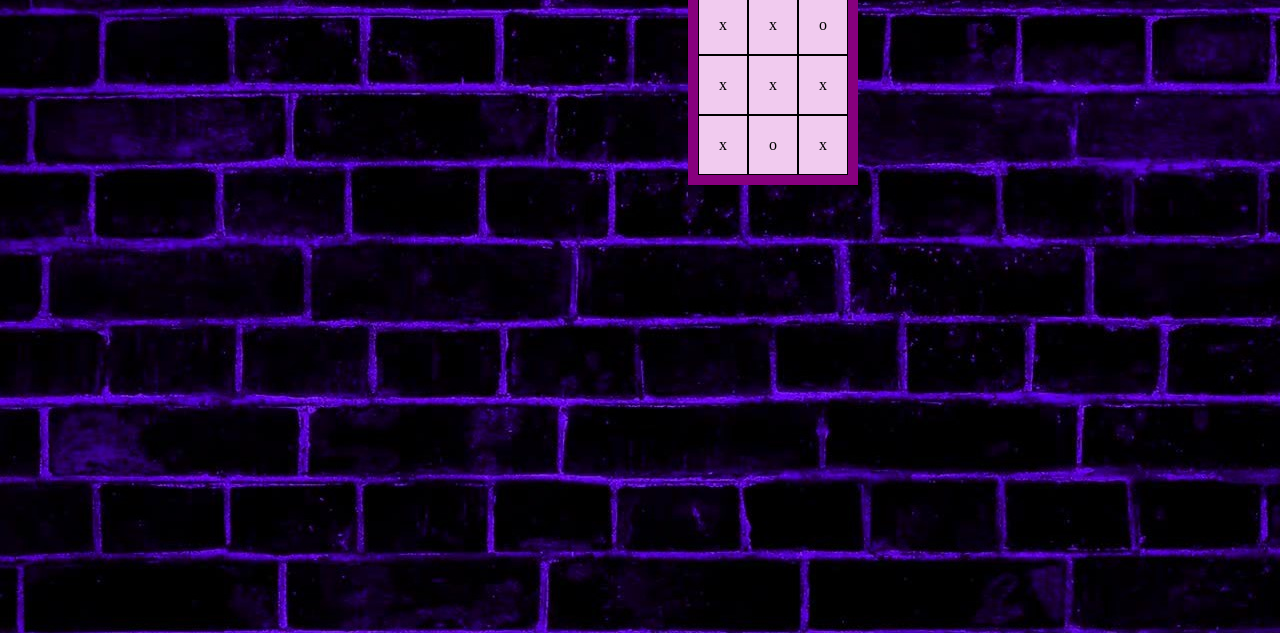
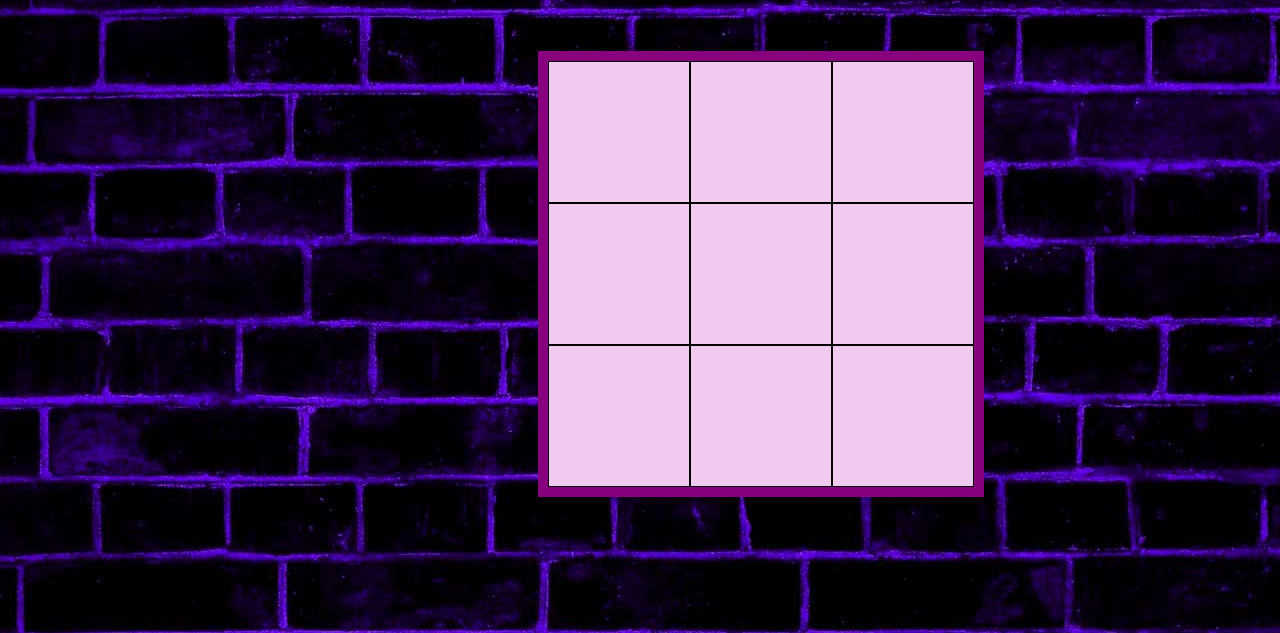
Before and after one commit to begum2003/webpro, a plain HTML site: page index.html in a window 1280 px wide. Shown: the part 167-800 px from the top of the page. Drawn offline with Linux system fonts and the light colour scheme.

Commit message:
created input box

```diff
--- a/index.css
+++ b/index.css
@@ -2,17 +2,26 @@ body
 {
     background-image: url("images/bg.jpg");
 }
+h1
+{
+    font-size: 70px;
+   text-shadow: 2px 2px 15px rgb(241, 240, 240);
+}
 .grid-container{
     display: inline-grid;
-    margin-left:680px;
+    margin-left:530px;
     grid-template-columns: auto auto auto;
     padding: 10px;
     background-color: rgb(135, 0, 126);
-    place-items: center;
 }
-.grid-item{
+.cell{
     border: 1px solid black;
     padding: 20px;
     text-align: center;
+    justify-items: center;
     background-color: rgb(241, 203, 239);
+    height: 100px;
+    width: 100px;
+    align-content: space-between;
+    font-size: 70px;
 }
--- a/index.html
+++ b/index.html
@@ -5,20 +5,41 @@
     <meta name="viewport" content="width=device-width, initial-scale=1.0">
     <title>Document</title>
     <link rel="stylesheet" href="index.css">
+    <script>
+
+    </script>
 </head>
-<body>
-    <h1 style="display: block;text-align: center;color: blueviolet;"> TIC TAC TOE </h1>
-    <br><br><br><br>
+<body><br>
+    <h1 style="display: block;text-align: center;color: rgb(177, 2, 107);"> TIC TAC TOE </h1>
+    <br>
     <div class="grid-container">
-        <div class="grid-item">x</div>
-        <div class="grid-item">x</div>
-        <div class="grid-item">o</div>
-        <div class="grid-item">x</div>
-        <div class="grid-item">x</div>
-        <div class="grid-item">x</div>
-        <div class="grid-item">x</div>
-        <div class="grid-item">o</div>
-        <div class="grid-item">x</div>
+        <div class="grid-item"class="t1">
+            <input type="text" class="cell">
+        </div>
+        <div class="grid-item"class="t2">
+            <input type="text" class="cell">
+        </div>
+        <div class="grid-item"class="t3">
+            <input type="text" class="cell">
+        </div>
+        <div class="grid-item"class="t4">
+            <input type="text" class="cell">
+        </div>
+        <div class="grid-item"class="t5">
+            <input type="text" class="cell">
+        </div>
+        <div class="grid-item"class="t6">
+            <input type="text" class="cell">
+        </div>
+        <div class="grid-item"class="t7">
+            <input type="text" class="cell">
+        </div>
+        <div class="grid-item"class="t8">
+            <input type="text" class="cell">
+        </div>
+        <div class="grid-item"class="t9">
+            <input type="text" class="cell">
+        </div>
     </div>
 
 </body>
```
